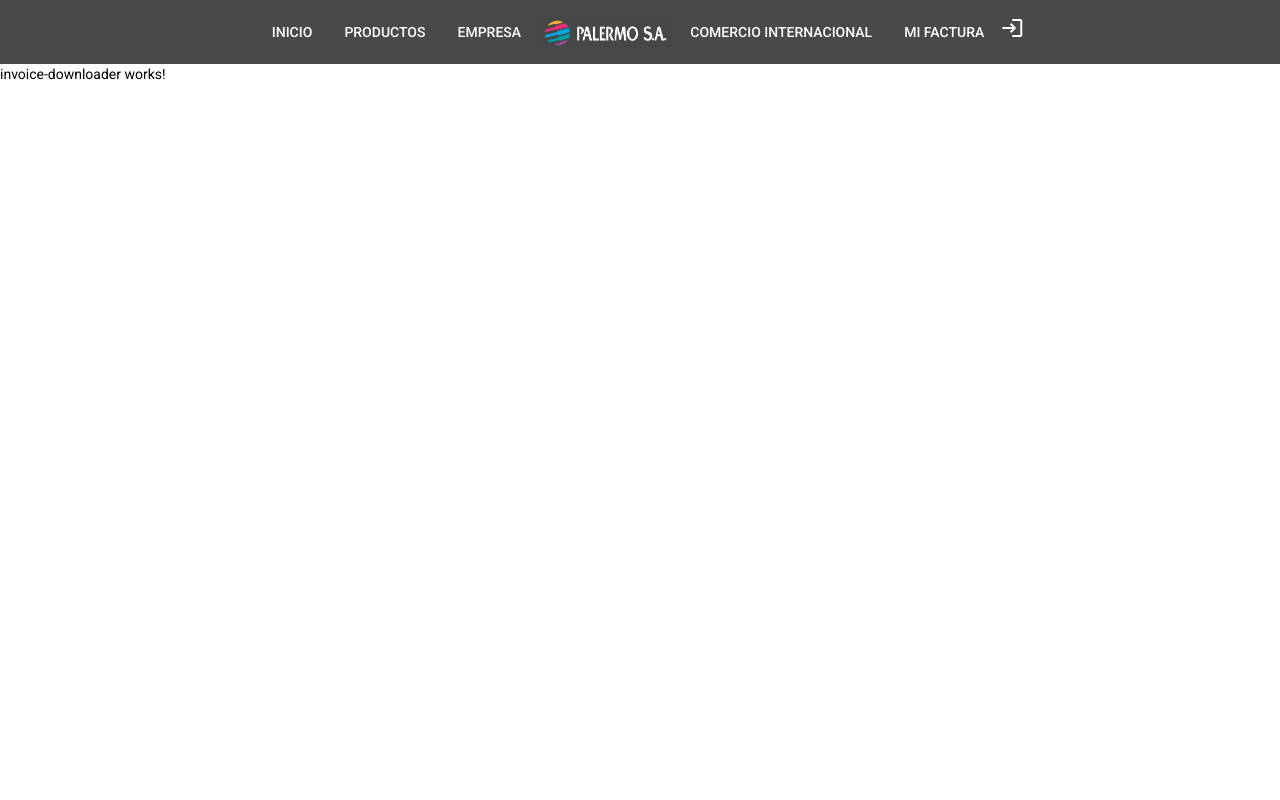
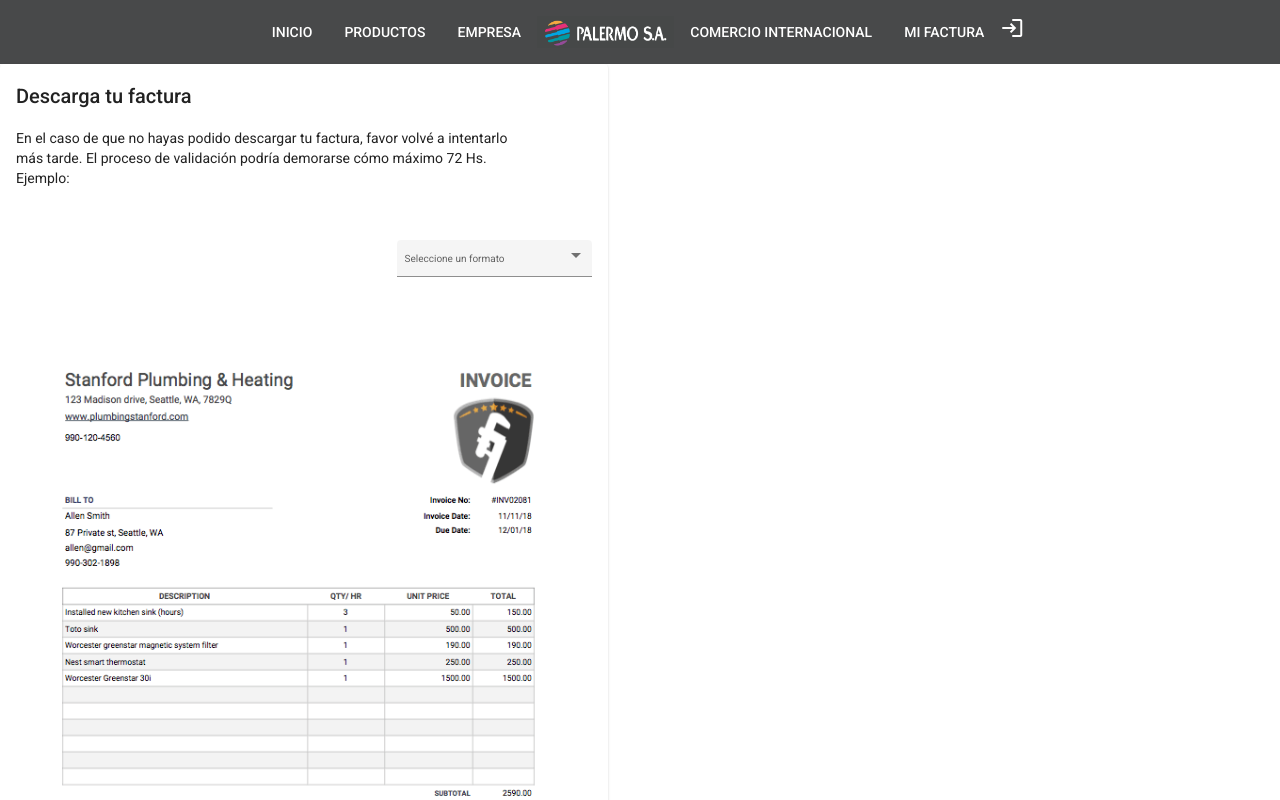
Before and after one commit to roadhog71/Facturacion-Electronica, an Angular app in the folder Front/: page /invoice-downloader in a window 1280 px wide. Shown: the top 800 px of the page. Built offline with nearby package versions, Linux system fonts and the light colour scheme.

Commit message:
invoice-downlowder 50% done

```diff
--- a/Front/src/app/invoice-downloader/invoice-downloader.component.css
+++ b/Front/src/app/invoice-downloader/invoice-downloader.component.css
@@ -0,0 +1,20 @@
+.invoice-card {
+  max-width: 45%;
+}
+.explanation-text {
+  max-width: 500px;
+  height: 100px;
+  margin-bottom: 60px;
+}
+
+.select-field {
+  margin-top: 20px;
+  font-size: x-small;
+  display: flex;
+  justify-content: flex-end;
+}
+
+.invoice-pic {
+  max-height: 100%;
+  max-width: 100%;
+}
--- a/Front/src/app/invoice-downloader/invoice-downloader.component.html
+++ b/Front/src/app/invoice-downloader/invoice-downloader.component.html
@@ -1 +1,27 @@
-<p>invoice-downloader works!</p>
+<mat-card class="invoice-card">
+  <div class="explanation-text">
+    <h2>Descarga tu factura</h2>
+    <p>
+      En el caso de que no hayas podido descargar tu factura, favor volvé a
+      intentarlo más tarde. El proceso de validación podría demorarse cómo
+      máximo 72 Hs. Ejemplo:
+    </p>
+  </div>
+  <div class="select-field">
+    <mat-form-field appearance="fill">
+      <mat-label>Seleccione un formato</mat-label>
+      <mat-select [(value)]="selected">
+        <mat-option value="A4">A4</mat-option>
+        <mat-option value="Ticket">Ticket</mat-option>
+        <mat-option value="PDF">PDF</mat-option>
+      </mat-select>
+    </mat-form-field>
+    <!-- <p>Ha seleccionado formato: {{ selected }}</p> -->
+  </div>
+
+  <img
+    class="invoice-pic"
+    src="../../assets/images/invoice_example.png"
+    alt=""
+  />
+</mat-card>
--- a/Front/src/app/invoice-downloader/invoice-downloader.component.ts
+++ b/Front/src/app/invoice-downloader/invoice-downloader.component.ts
@@ -3,13 +3,12 @@
 @Component({
   selector: 'app-invoice-downloader',
   templateUrl: './invoice-downloader.component.html',
-  styleUrls: ['./invoice-downloader.component.css']
+  styleUrls: ['./invoice-downloader.component.css'],
 })
 export class InvoiceDownloaderComponent implements OnInit {
+  selected = '';
 
-  constructor() { }
+  constructor() {}
 
-  ngOnInit(): void {
-  }
-
+  ngOnInit(): void {}
 }
```
Also changed, not shown: Front/src/app/app.module.ts (+10 -1 lines), Front/src/assets/images/invoice_example.png (added).
